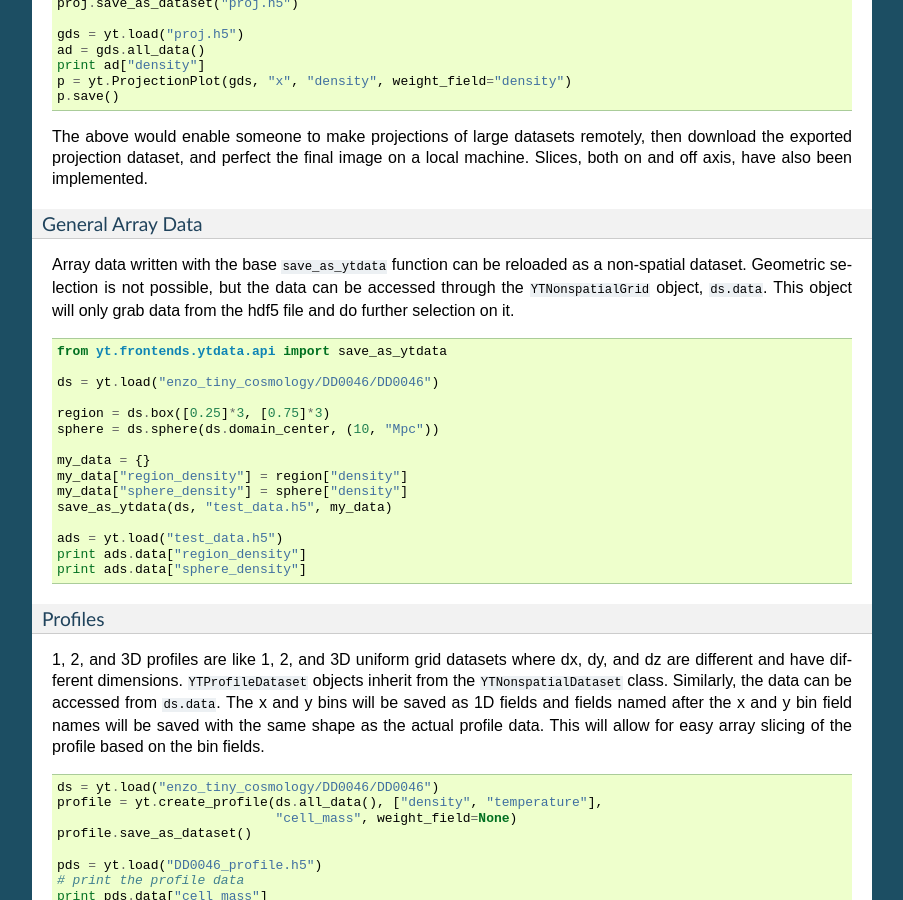
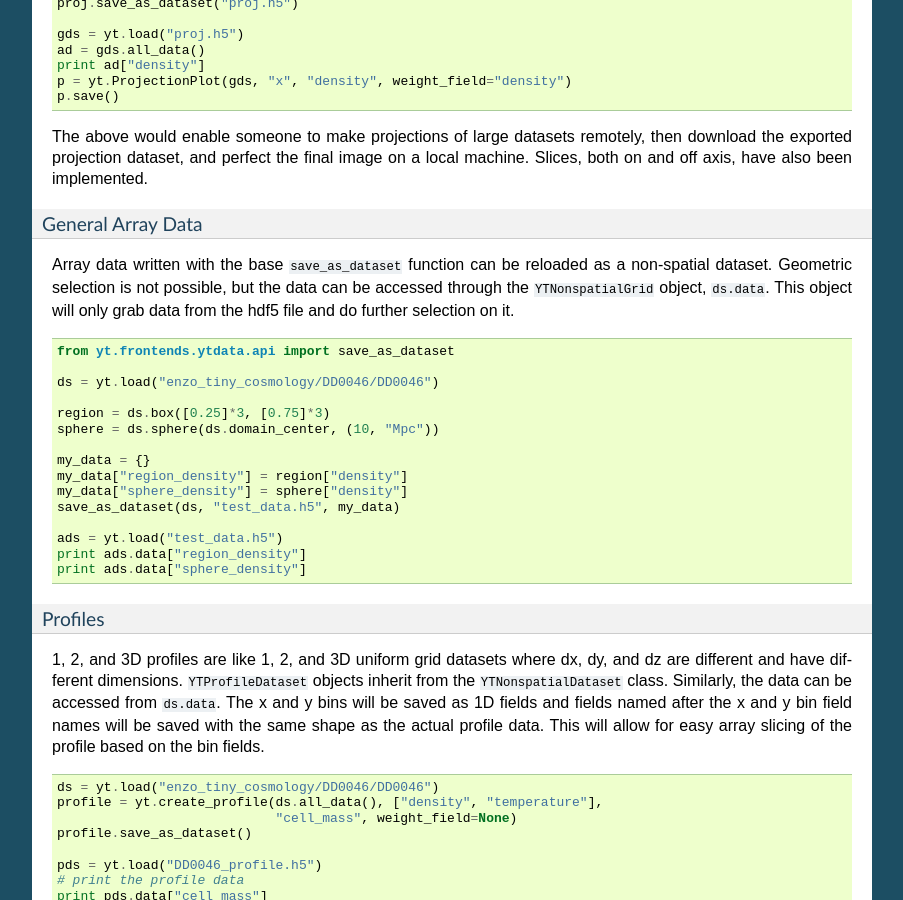
Before and after one commit to yt-project/ytep, a Sphinx documentation site: the page built from source/YTEPs/YTEP-0025.rst, in a window 1280 px wide and 900 px high, scrolled down 2217 px. Shown: the whole window, without its empty margins (198-1101 px from the left). Built offline with Sphinx 7.4.7, drawn with Linux system fonts in a browser that asks for light colours; formulas are drawn with MathJax 3; some of the changed text lies outside the part shown.

Commit message:
Changing function name.

```diff
--- a/source/YTEPs/YTEP-0025.rst
+++ b/source/YTEPs/YTEP-0025.rst
@@ -54,7 +54,8 @@ single hdf5 file.  Metadata associated with the dataset (i.e., current_time,
 current_redshift, cosmological parameters, domain dimensions) will be saved as
 attributes of the root file group.  By default, data will be saved to a "grid"
 group with "units" attributes saved for each dataset.  This function is
-implemented as ``save_as_ytdata`` in ``yt/frontends/ytdata/utilities.py``.
+implemented as ``save_as_dataset`` in ``yt/frontends/ytdata/utilities.py``
+and imported in the main yt import.
 
 The above function will be called by the user-facing functions,
 ``YTDataContainer.save_as_dataset``, ``ProfileND.save_as_dataset``, and
@@ -156,14 +157,14 @@ local machine.  Slices, both on and off axis, have also been implemented.
 General Array Data
 %%%%%%%%%%%%%%%%%%
 
-Array data written with the base ``save_as_ytdata`` function can be reloaded
+Array data written with the base ``save_as_dataset`` function can be reloaded
 as a non-spatial dataset.  Geometric selection is not possible, but the data
 can be accessed through the ``YTNonspatialGrid`` object, ``ds.data``.  This object
 will only grab data from the hdf5 file and do further selection on it.
 
 .. code-block:: python
 
-   from yt.frontends.ytdata.api import save_as_ytdata
+   from yt.frontends.ytdata.api import save_as_dataset
 
    ds = yt.load("enzo_tiny_cosmology/DD0046/DD0046")
 
@@ -173,7 +174,7 @@ will only grab data from the hdf5 file and do further selection on it.
    my_data = {}
    my_data["region_density"] = region["density"]
    my_data["sphere_density"] = sphere["density"]
-   save_as_ytdata(ds, "test_data.h5", my_data)
+   save_as_dataset(ds, "test_data.h5", my_data)
 
    ads = yt.load("test_data.h5")
    print ads.data["region_density"]
```
